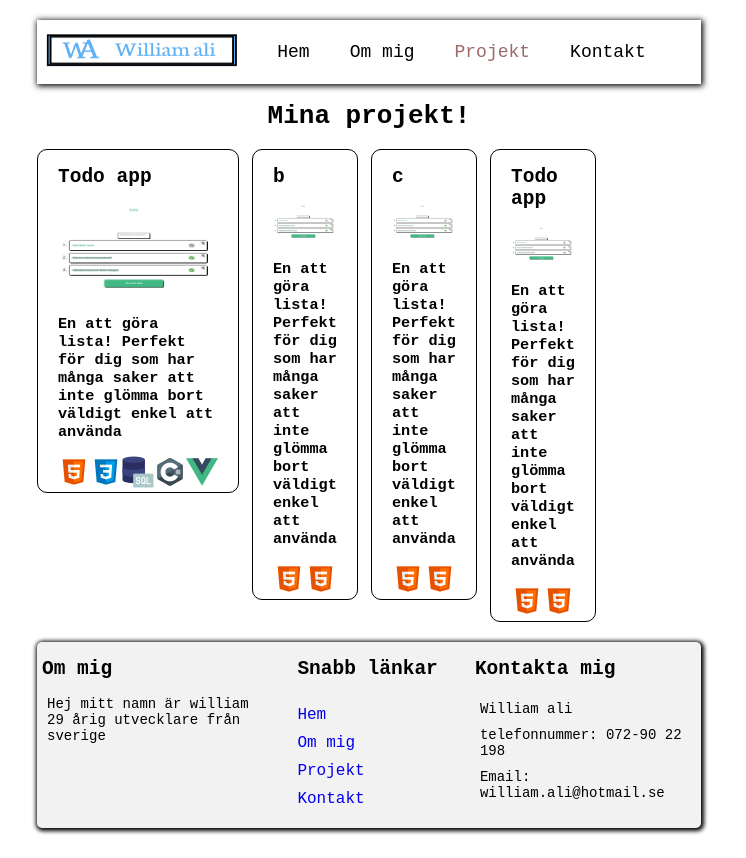
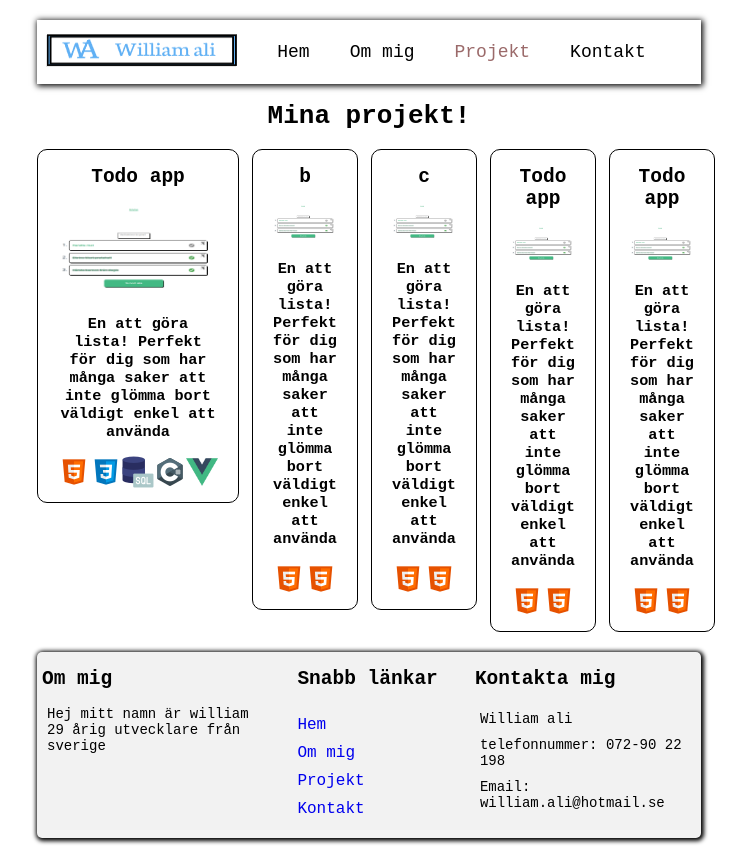
Before and after one commit to prodigystudios/Portfolio, a Vue app: page /#/projects in a window 1280 px wide. Shown: the whole page, without its empty margins (271-1017 px from the left). Built offline with nearby package versions, Linux system fonts and the light colour scheme.

Commit message:
More Project view changes and added prinscreen

```diff
--- a/src/views/ProjectView.vue
+++ b/src/views/ProjectView.vue
@@ -91,6 +91,21 @@ export default {
                         },
                     ]
                 },
+                {
+                    id: 3,
+                    projectName: "Todo app",
+                    projectDescription: "En att göra lista! Perfekt för dig som har många saker att inte glömma bort väldigt enkel att använda",
+                    img: require("@/assets/testTodo.png"),
+                    icons: [
+                        {
+                            icon: require("@/assets/icons/icons8-html-5-32.png"),
+                        },
+                        {
+                            icon: require("@/assets/icons/icons8-html-5-32.png"),
+                        },
+                    ]
+                },
+
             ],
         }
     },
@@ -120,6 +135,7 @@ export default {
     border-radius: 10px;
     gap: 50px;
     padding: 0px 20px;
+    text-align: center;
 }
 
 .content-align:hover
@@ -139,6 +155,7 @@ export default {
 .icons-container
 {
     display: flex;
+    margin:10px 0px;
 
 }
 .scale-icon {
--- a/src/views/singelProjectView.vue
+++ b/src/views/singelProjectView.vue
@@ -37,18 +37,18 @@ export default {
                     images: [
                         {
                             img: require("@/assets/TodoImages/NewUppload/adobe/MainPage.png"),
-                            indepthDescription: 'Här ser du hur sidan ser ut med saker att göra i en lista, lägga till nya uppgifter genom att fylla i fältet'
+                            indepthDescription: 'Här ser du hur sidan ser ut med saker att göra i en lista, Du kan lägga till nya uppgifter genom att fylla i fältet'
                         },
                         {
                             img: require("@/assets/TodoImages/NewUppload/adobe/MainPageCompleted.png"),
-                            indepthDescription: "Frontend som visar när uppgifterna är klara!"
+                            indepthDescription: "Frontend som visar hur de ser ut när uppgifterna är klara!"
                         },
                         {
-                            img: require("@/assets/TodoImages/NewUppload/adobe/CodeApiCall.png"),
-                            indepthDescription: "Det här visar hur jag hanterar calls till min api för att hämta värdena ur min databas"
+                            img: require("@/assets/TodoImages/NewUppload/TodoGetFromApi.png"),
+                            indepthDescription: "Det här visar hur jag hanterar calls till min api för att hämta och ta bort värden ur min databas"
                         },
                         {
-                            img: require("@/assets/TodoImages/NewUppload/adobe/CodeApiAdd.png"),
+                            img: require("@/assets/TodoImages/NewUppload/TodoSaveCodeSnip.png"),
                             indepthDescription: "Det här visar hur jag hanterar calls till min databas för att spara nya värden"
                         },
                     ]
@@ -220,7 +220,8 @@ export default {
 .show_image_popup img
 {
     width: 1280px;
-    height: 600px;
+    height: 700px;
+    object-fit: contain;
     border: 2px solid black;
     margin: 10px 0px;
     border-radius: 20px;
```
Also changed, not shown: src/assets/TodoImages/NewUppload/TodoGetFromApi.png (added), src/assets/TodoImages/NewUppload/TodoSaveCodeSnip.png (added).
